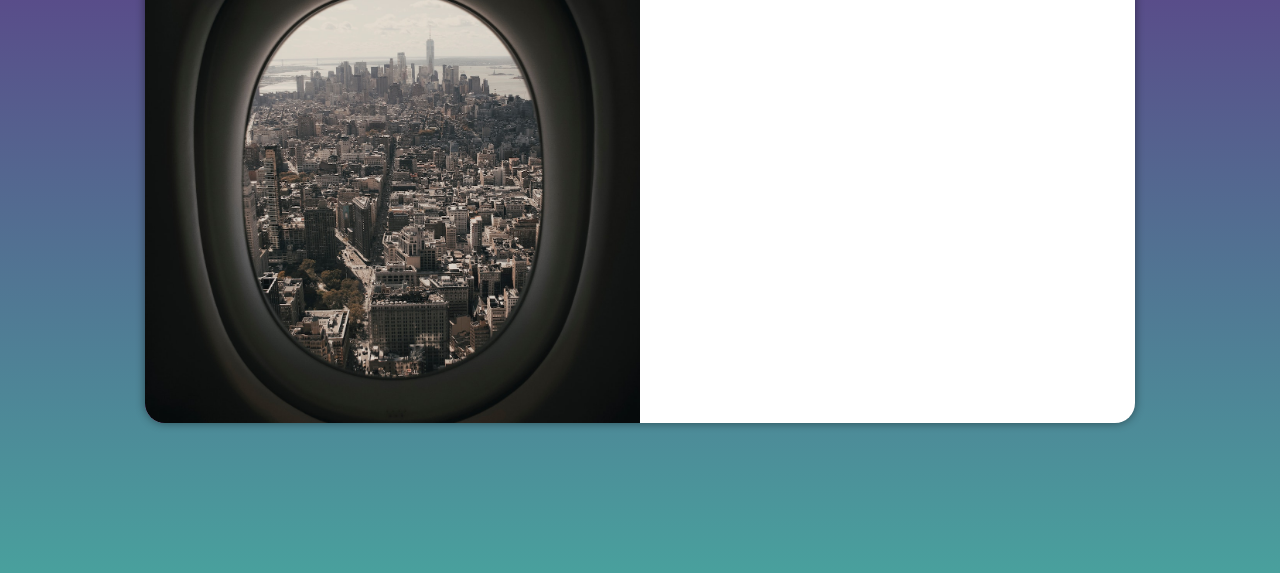
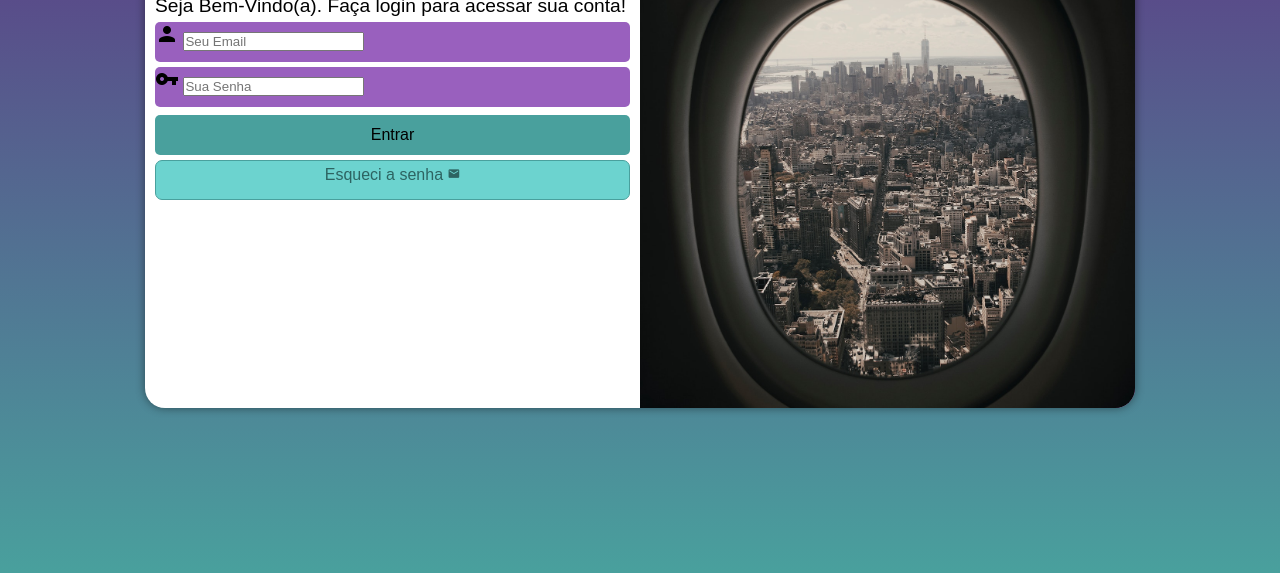
Before and after one commit to Andrei-Brum/projeto-login, a plain HTML site: page index.html in a window 1280 px wide. Shown: the part 227-800 px from the top of the page. Drawn offline with Linux system fonts and the light colour scheme.

Commit message:
reta final

```diff
--- a/estilos/media-query.css
+++ b/estilos/media-query.css
@@ -41,14 +41,21 @@ body {
     }
 
     section#login > div#imagem {
-        float: left;
+        float: right;
         width: 50%;
         height: 100%;
     }
 
     section#login > div#formulario {
-        float: right;
+        float: left;
         width: 50%;
+    }
 
+    div#formulario > h1 {
+    font-size: 2em;
+    }
+
+    div#formulario > p  {
+    font-size: 1.2em;
+    }
 }
-}
--- a/estilos/style.css
+++ b/estilos/style.css
@@ -14,7 +14,7 @@
 }
 
 body, html {
-    background-color: #5f2c82;
+    background-image: linear-gradient(to top, #5f2c82, #49a09d);
     height: 100vh;
     width: 100vw;
 }
@@ -33,7 +33,7 @@ section#login {
 
     background-color: white;
     width: 250px;
-    height: 500px;
+    height: 470px;
     border-radius: 20px;
     box-shadow: 0px 0px 10px rgba(0, 0, 0, 0.450);
 
@@ -49,7 +49,73 @@ section#login > div#imagem {
     height: 200px;
 }
 
- section#login > div#formulario {
+section#login > div#formulario {
     display: block;
     padding: 10px;
- }
+}
+
+div#formulario > h1 {
+    text-align: center;
+    margin-bottom: 10px;
+}
+
+div#formulario > p {
+    font-size: 0.8em;
+}
+
+form > div.campo {
+    background-color: #9960be;
+    display: block;
+    width: 100%;
+    height: 40px;
+    border-radius: 5px;
+    margin: 5px 0px;
+
+}
+
+div.campo > label {
+    display: none;
+}
+
+form > input[type=submit] {
+    display: block;
+    font-size: 1em;
+    width: 100%;
+    height: 40px;
+    margin-top: 8px;
+    background-color: #49a09d;
+    color: black;
+    border: none;
+    border-radius: 5px;
+    cursor: pointer;
+}
+
+form > input[type=submit]:hover {
+    background-image: linear-gradient(to top, #49a09d, #5f2c82);
+    color: white;
+}
+
+form > a.botao {
+    display: block;
+    text-align: center;
+    font-size: 1em;
+    width: 100%;
+    height: 40px;
+    padding-top: 5px;
+    margin-top: 5px;
+    background-color: #6cd3cf;
+    color: #2d6462;
+    border: 1px solid #49a09d;
+    border-radius: 7px;
+    text-decoration: none;
+}
+
+form > a.botao:hover {
+    background-image: linear-gradient(to top, #49a09d, #5f2c82);
+    color: white;
+    padding: 10px;
+}
+
+form > a.botao > i {
+    font-size: 0.8em;
+}
--- a/index.html
+++ b/index.html
@@ -4,6 +4,7 @@
     <meta charset="UTF-8">
     <meta name="viewport" content="width=device-width, initial-scale=1.0">
     <title>Pagina de Login</title>
+    <link href="https://fonts.googleapis.com/icon?family=Material+Icons" rel="stylesheet">
     <link rel="stylesheet" href="estilos/style.css">
     <link rel="stylesheet" href="estilos/media-query.css">
 </head>
@@ -11,13 +12,26 @@
     <main>
         <section id="login">
             <div id="imagem">
-
+                 <!--Imagem-->
             </div>
             <div id="formulario">
                 <h1>Login</h1>
                 <p>Seja Bem-Vindo(a). Faça login para acessar sua conta!</p>
-                <form action="login.php" method="post">
-
+                <form action="login.php" method="post" autocomplete="on">
+                    <div class="campo">
+                        <i class="material-icons">person</i>
+                        <input type="email" name="login" id="ilogin" placeholder="Seu Email" autocomplete="email" required maxlength="30">
+                        <label for="ilogin">Login</label>
+                    </div>
+                    <div class="campo">
+                        <i class="material-icons">vpn_key</i>
+                        <input type="password" name="senha" id="isenha" placeholder="Sua Senha" autocomplete="current-password" required minlength="8" maxlength="20">
+                        <label for="isenha">Senha</label>
+                    </div>
+                    <input type="submit" value="Entrar">
+                    <a href="esqueci.html" class="botao">
+                        Esqueci a senha <i class="material-icons">mail</i>
+                    </a>
                 </form>
             </div>
         </section>
```
